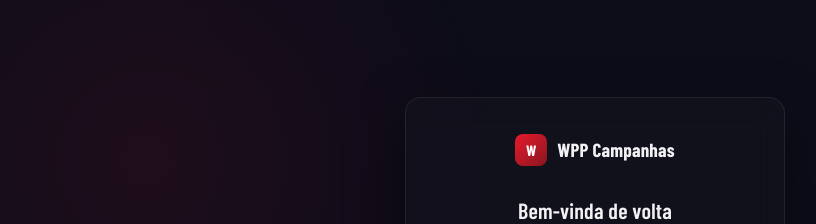
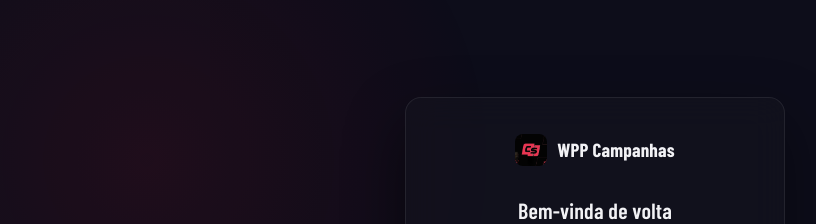
Before and after one commit to rayenakoana/wpp-campanhas, a React (Vite) app: page /login in a window 1280 px wide. Shown: the top 224 px of the page, without its empty margins (45-861 px from the left). Built offline with nearby package versions, Linux system fonts and the light colour scheme; no server answers.

Commit message:
Substitui marcador W generico pela logo oficial CS
- Adiciona public/logo-cs.png (logo Costurando Sucesso)
- Usada na tela de login, redefinicao de senha, sidebar do app e favicon
- Mantem consistencia visual com o restante do ecossistema (CS Dash)

```diff
--- a/index.html
+++ b/index.html
@@ -2,7 +2,7 @@
 <html lang="pt-BR">
   <head>
     <meta charset="UTF-8" />
-    <link rel="icon" type="image/svg+xml" href="/favicon.svg" />
+    <link rel="icon" type="image/png" href="/logo-cs.png" />
     <meta name="viewport" content="width=device-width, initial-scale=1.0" />
     <title>WPP Campanhas</title>
   </head>
--- a/src/components/AppLayout.tsx
+++ b/src/components/AppLayout.tsx
@@ -67,9 +67,11 @@ export default function AppLayout({ children }: { children: ReactNode }) {
 
       <aside className="relative z-10 w-[220px] flex-shrink-0 bg-[rgba(14,14,21,0.72)] backdrop-blur-xl border-r border-white/5 px-3 py-5 flex flex-col">
         <div className="flex items-center gap-2.5 px-2 mb-6 font-display font-semibold text-[15px]">
-          <span className="w-[22px] h-[22px] rounded-md bg-[var(--color-red-bright)] flex items-center justify-center text-[11px] font-extrabold text-white">
-            W
-          </span>
+          <img
+            src="/logo-cs.png"
+            alt="Costurando Sucesso"
+            className="w-[22px] h-[22px] rounded-md object-cover"
+          />
           WPP Campanhas
         </div>
 
--- a/src/pages/Login.tsx
+++ b/src/pages/Login.tsx
@@ -61,9 +61,11 @@ export default function Login() {
 
       <div className="glass-card relative z-10 w-full max-w-[380px] px-8 pt-9 pb-7 shadow-[0_24px_60px_rgba(0,0,0,0.45)]">
         <div className="flex items-center justify-center gap-2.5 mb-7">
-          <span className="w-8 h-8 rounded-lg flex items-center justify-center font-display font-extrabold text-[15px] text-white bg-gradient-to-br from-[var(--color-red-bright)] to-[var(--color-red-deep)]">
-            W
-          </span>
+          <img
+            src="/logo-cs.png"
+            alt="Costurando Sucesso"
+            className="w-8 h-8 rounded-lg object-cover"
+          />
           <span className="font-display font-bold text-[19px]">WPP Campanhas</span>
         </div>
 
--- a/src/pages/RedefinirSenha.tsx
+++ b/src/pages/RedefinirSenha.tsx
@@ -72,9 +72,11 @@ export default function RedefinirSenha() {
 
       <div className="glass-card relative z-10 w-full max-w-[380px] px-8 pt-9 pb-7 shadow-[0_24px_60px_rgba(0,0,0,0.45)]">
         <div className="flex items-center justify-center gap-2.5 mb-7">
-          <span className="w-8 h-8 rounded-lg flex items-center justify-center font-display font-extrabold text-[15px] text-white bg-gradient-to-br from-[var(--color-red-bright)] to-[var(--color-red-deep)]">
-            W
-          </span>
+          <img
+            src="/logo-cs.png"
+            alt="Costurando Sucesso"
+            className="w-8 h-8 rounded-lg object-cover"
+          />
           <span className="font-display font-bold text-[19px]">WPP Campanhas</span>
         </div>
 
```
Also changed, not shown: public/logo-cs.png (added).
